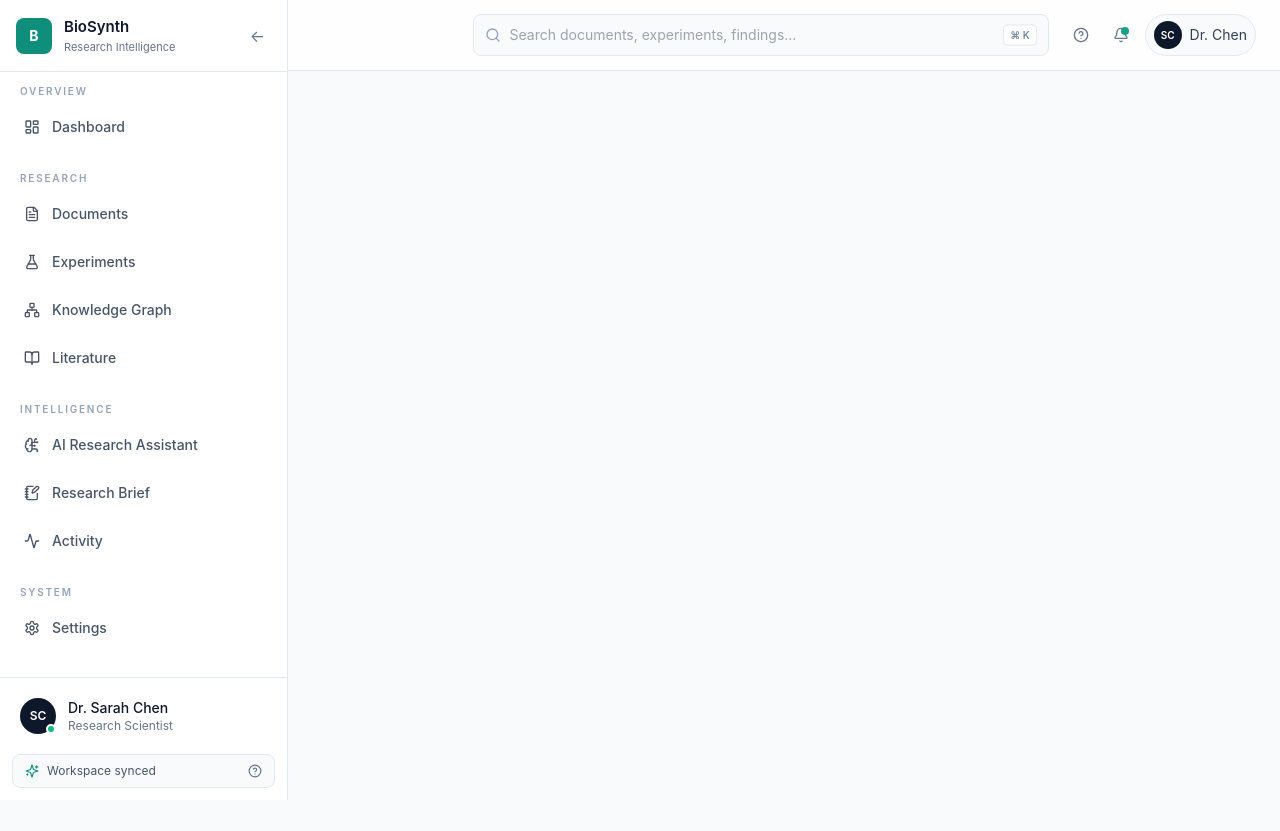
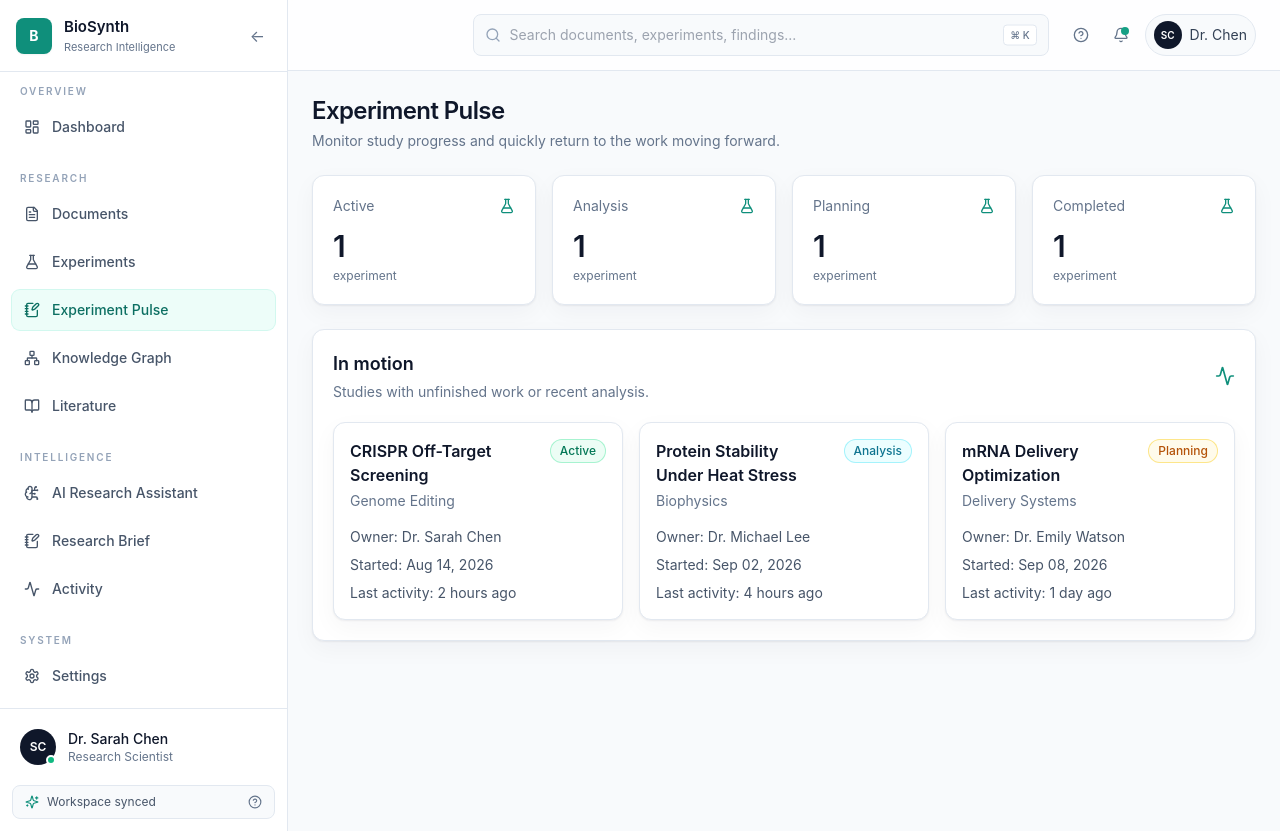
Before and after one commit to kalviumcommunity/BioSync, a React (Vite) app: page /experiment-pulse in a window 1280 px wide. Before the commit the page ends 800 px from the top, so only its background shows below. Built offline with nearby package versions, Linux system fonts and the light colour scheme.

Commit message:
Add experiment pulse page

```diff
--- a/src/App.tsx
+++ b/src/App.tsx
@@ -23,6 +23,7 @@ import { LiteratureCard } from './components/literature/LiteratureCard'
 import { LiteratureFilters } from './components/literature/LiteratureFilters'
 import { ChatInterface } from './components/ai/ChatInterface'
 import { ResearchBriefPage } from './components/research/ResearchBriefPage'
+import { ExperimentPulsePage } from './components/experiments/ExperimentPulsePage'
 import { Badge } from './components/common/Badge'
 import { SearchInput } from './components/common/SearchInput'
 import { activityItems } from './data/activity'
@@ -309,6 +310,7 @@ export default function App() {
         <Route path="/dashboard" element={<DashboardPage />} />
         <Route path="/documents" element={<DocumentsPage />} />
         <Route path="/experiments" element={<ExperimentsPage />} />
+        <Route path="/experiment-pulse" element={<ExperimentPulsePage />} />
         <Route path="/knowledge" element={<KnowledgePage />} />
         <Route path="/literature" element={<LiteraturePage />} />
         <Route path="/ai-assistant" element={<AiAssistantPage />} />
--- /dev/null
+++ b/src/components/experiments/ExperimentPulsePage.tsx
@@ -0,0 +1,53 @@
+import { Activity, FlaskConical, PlayCircle } from 'lucide-react'
+import { PageContainer } from '../layout/PageContainer'
+import { ExperimentCard } from './ExperimentCard'
+import { experiments } from '../../data/experiments'
+
+const statusOrder = ['Active', 'Analysis', 'Planning', 'Completed']
+
+export function ExperimentPulsePage() {
+  const activeExperiments = experiments.filter((experiment) => experiment.status !== 'Completed')
+
+  return (
+    <PageContainer
+      title="Experiment Pulse"
+      subtitle="Monitor study progress and quickly return to the work moving forward."
+    >
+      <div className="grid gap-4 sm:grid-cols-2 xl:grid-cols-4">
+        {statusOrder.map((status) => {
+          const count = experiments.filter((experiment) => experiment.status === status).length
+          return (
+            <div key={status} className="rounded-xl border border-slate-200 bg-white p-5 shadow-soft">
+              <div className="flex items-center justify-between text-sm text-slate-500">
+                <span>{status}</span>
+                <FlaskConical className="h-4 w-4 text-brand-600" />
+              </div>
+              <div className="mt-3 text-3xl font-semibold text-slate-900">{count}</div>
+              <div className="mt-1 text-xs text-slate-500">{count === 1 ? 'experiment' : 'experiments'}</div>
+            </div>
+          )
+        })}
+      </div>
+
+      <section className="rounded-xl border border-slate-200 bg-white p-5 shadow-soft">
+        <div className="flex items-center justify-between gap-4">
+          <div>
+            <h2 className="text-lg font-semibold text-slate-900">In motion</h2>
+            <p className="mt-1 text-sm text-slate-500">Studies with unfinished work or recent analysis.</p>
+          </div>
+          <Activity className="h-5 w-5 text-brand-600" />
+        </div>
+        <div className="mt-5 grid gap-4 md:grid-cols-2 xl:grid-cols-3">
+          {activeExperiments.map((experiment) => (
+            <ExperimentCard key={experiment.id} {...experiment} area={experiment.researchArea} />
+          ))}
+        </div>
+        {activeExperiments.length === 0 && (
+          <div className="mt-5 flex items-center gap-2 rounded-lg bg-slate-50 p-4 text-sm text-slate-600">
+            <PlayCircle className="h-4 w-4" /> All experiments are complete.
+          </div>
+        )}
+      </section>
+    </PageContainer>
+  )
+}
--- a/src/components/layout/Sidebar.tsx
+++ b/src/components/layout/Sidebar.tsx
@@ -16,6 +16,7 @@ const navGroups = [
     items: [
       { label: 'Documents', to: '/documents', icon: FileText },
       { label: 'Experiments', to: '/experiments', icon: FlaskConical },
+      { label: 'Experiment Pulse', to: '/experiment-pulse', icon: NotebookPen },
       { label: 'Knowledge Graph', to: '/knowledge', icon: Network },
       { label: 'Literature', to: '/literature', icon: BookOpen }
     ]
```
